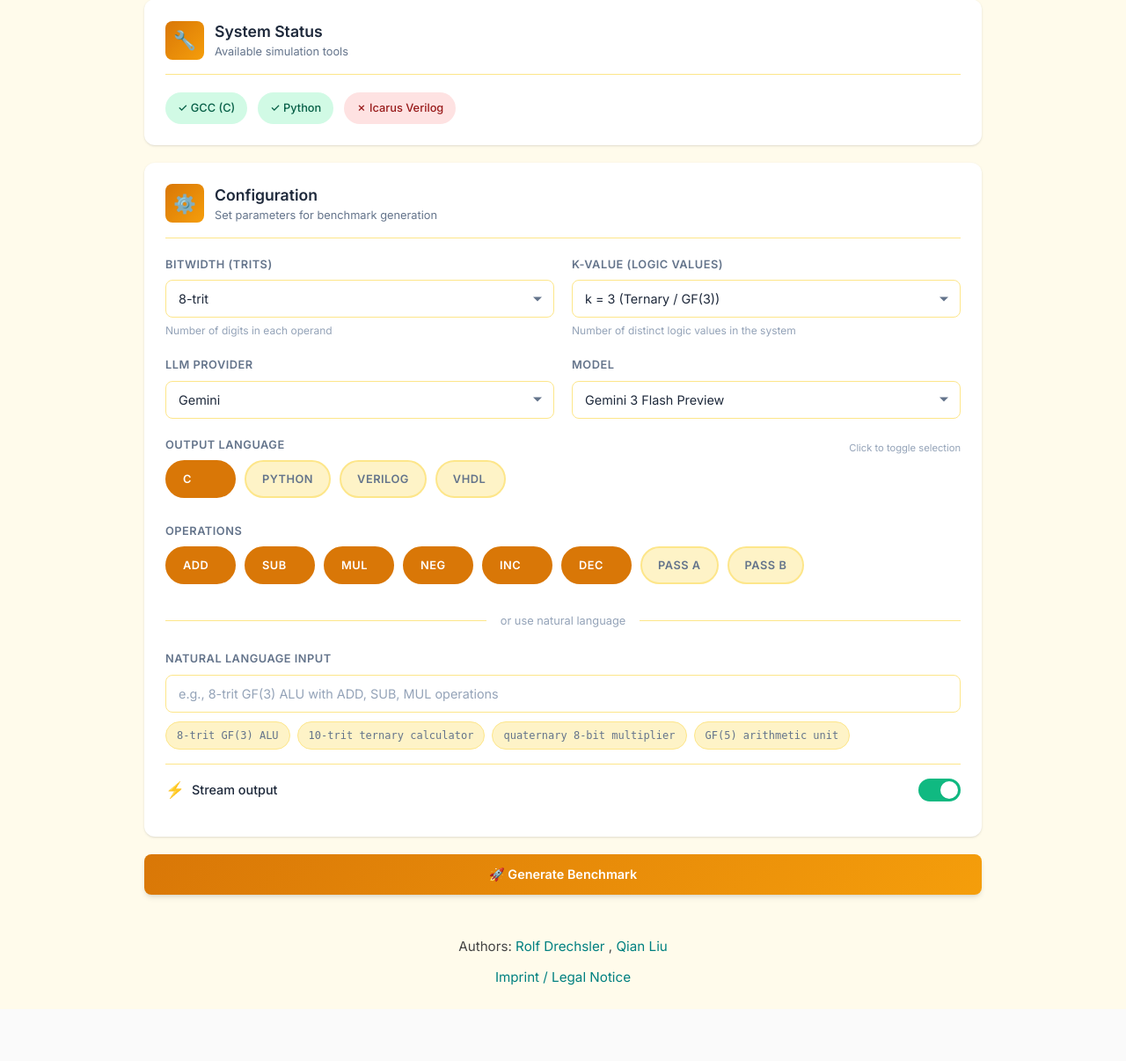
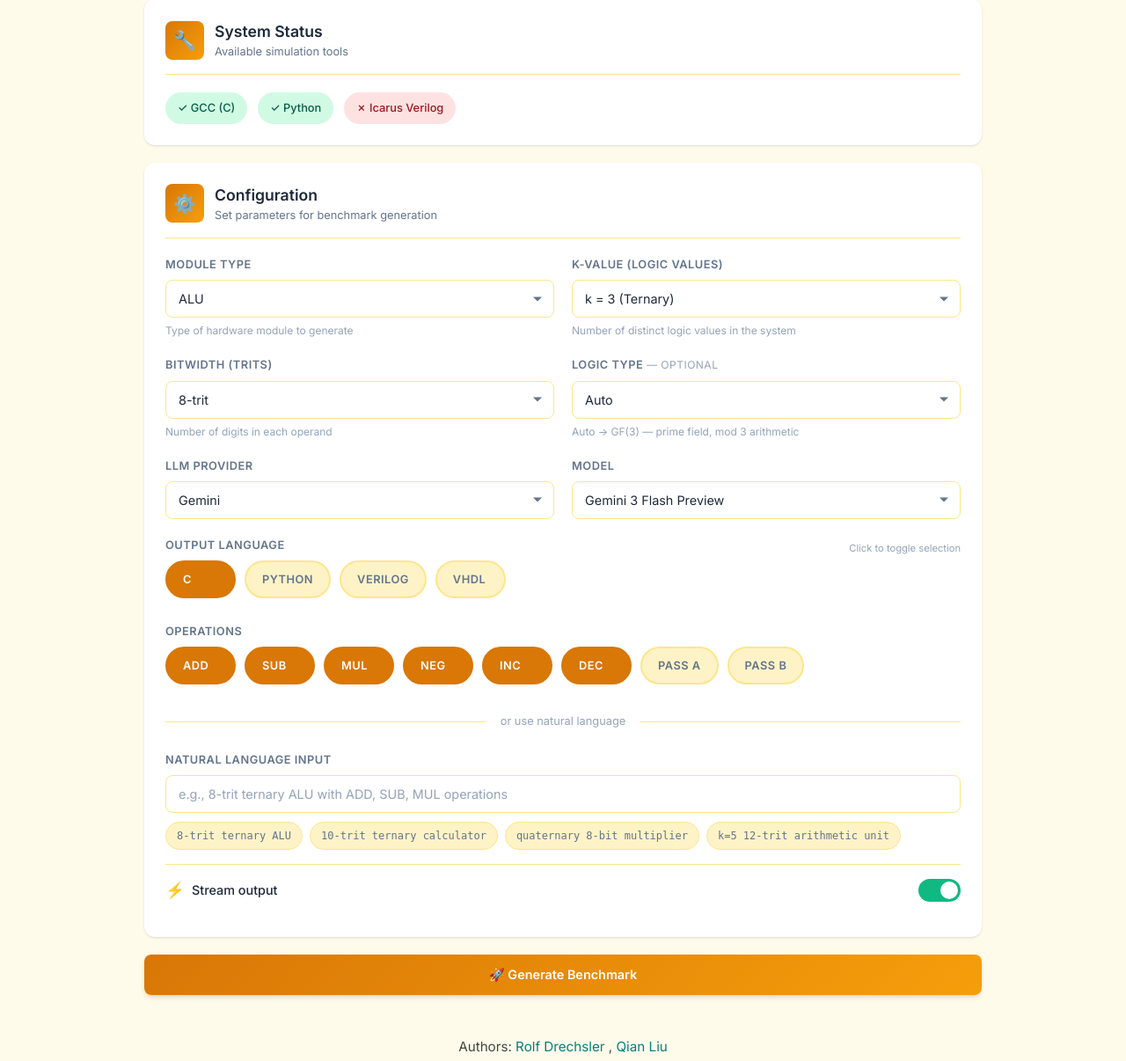
Before and after one commit to QianLiu301/MVLBenchmarkGenerator, a Flask app: page / in a window 1280 px wide. Shown: the part 162-1368 px from the top of the page at 88% size. Before the commit the page ends 1309 px from the top, so only its background shows below. Run offline with Flask 3, Linux system fonts and the light colour scheme.

Commit message:
Add Module Type and Logic Type (GF) dropdowns, decouple GF from K-Value
- Add Module Type selector: ALU, Counter, Register, CPU-RISC-V
- Add optional Logic Type (GF) dropdown that auto-populates based on K-Value:
  - Prime K: shows GF(p) (e.g., GF(3) for k=3)
  - Prime power K: shows GF(p^m) (e.g., GF(2^2) for k=4)
  - Non-prime-power K: shows "mod k" with note that no GF exists
- Remove GF(3) reference from K-Value dropdown options
- Update backend API to accept and validate module_type and logic_type
- Add _resolve_logic_type() helper to determine Galois Field from K-Value
- Update prompt templates to remove hardcoded GF references
- Update filename pattern from gf{k} to k{k} convention

https://claude.ai/code/session_01P1BkSknS42wAqnT5yZJnfo

```diff
--- a/web/app.py
+++ b/web/app.py
@@ -89,8 +89,10 @@ def api_generate():
 
         llm_provider = data.get('llm', 'groq')
         model = data.get('model', None)
+        module_type = data.get('module_type', 'alu')
         k_value = int(data.get('k_value', 3))
         bitwidth = int(data.get('bitwidth', 8))
+        logic_type = data.get('logic_type', 'auto')
         language = data.get('language', 'c')
         operations = data.get('operations', ['ADD', 'SUB', 'MUL', 'NEG', 'INC', 'DEC'])
         natural_input = data.get('natural_input', '').strip()
@@ -105,11 +107,16 @@ def api_generate():
         if language not in ['c', 'python', 'verilog', 'vhdl']:
             return jsonify({'success': False, 'error': 'Language must be c, python, verilog, or vhdl'}), 400
 
+        valid_module_types = ['alu', 'counter', 'register', 'cpu-risc-v']
+        if module_type not in valid_module_types:
+            return jsonify({'success': False, 'error': f'Module type must be one of: {", ".join(valid_module_types)}'}), 400
+
         # Create generator and generate
         print(f"\n📋 [API] Generate request:")
         print(f"   Requested provider: {llm_provider}")
         print(f"   Requested model: {model or '(default)'}")
-        print(f"   Parameters: k={k_value}, bitwidth={bitwidth}, lang={language}")
+        print(f"   Module type: {module_type}")
+        print(f"   Parameters: k={k_value}, bitwidth={bitwidth}, logic_type={logic_type}, lang={language}")
         if natural_input:
             print(f"   Natural input: {natural_input}")
 
@@ -130,7 +137,9 @@ def api_generate():
             bitwidth=bitwidth,
             language=language,
             operations=operations,
-            natural_input=natural_input
+            natural_input=natural_input,
+            module_type=module_type,
+            logic_type=logic_type
         )
 
         return jsonify(result)
@@ -151,8 +160,10 @@ def api_generate_stream():
 
         llm_provider = data.get('llm', 'groq')
         model = data.get('model', None)
+        module_type = data.get('module_type', 'alu')
         k_value = int(data.get('k_value', 3))
         bitwidth = int(data.get('bitwidth', 8))
+        logic_type = data.get('logic_type', 'auto')
         language = data.get('language', 'c')
         operations = data.get('operations', ['ADD', 'SUB', 'MUL', 'NEG', 'INC', 'DEC'])
         natural_input = data.get('natural_input', '').strip()
@@ -167,7 +178,8 @@ def api_generate_stream():
 
         print(f"\n📋 [API] Stream generate request:")
         print(f"   Requested provider: {llm_provider}")
-        print(f"   Parameters: k={k_value}, bitwidth={bitwidth}, lang={language}")
+        print(f"   Module type: {module_type}")
+        print(f"   Parameters: k={k_value}, bitwidth={bitwidth}, logic_type={logic_type}, lang={language}")
         if natural_input:
             print(f"   Natural input: {natural_input}")
 
@@ -184,7 +196,9 @@ def api_generate_stream():
                     bitwidth=bitwidth,
                     language=language,
                     operations=operations,
-                    natural_input=natural_input
+                    natural_input=natural_input,
+                    module_type=module_type,
+                    logic_type=logic_type
                 ):
                     if event_type == "chunk":
                         yield f"data: {json.dumps({'type': 'chunk', 'content': event_data})}\n\n"
--- a/web/templates/index.html
+++ b/web/templates/index.html
@@ -930,9 +930,44 @@
                 </div>
             </div>
 
-            <!-- Row 1: K-Value and Bitwidth -->
+            <!-- Row 1: Module Type and K-Value -->
             <div class="form-row">
-                 <div class="form-group">
+                <div class="form-group">
+                    <label>Module Type</label>
+                    <div class="select-wrapper">
+                        <select id="module-type">
+                            <option value="alu" selected>ALU</option>
+                            <option value="counter">Counter</option>
+                            <option value="register">Register</option>
+                            <option value="cpu-risc-v">CPU-RISC-V</option>
+                        </select>
+                    </div>
+                    <div class="hint">Type of hardware module to generate</div>
+                </div>
+                <div class="form-group">
+                    <label>K-Value (Logic Values)</label>
+                    <div class="select-wrapper">
+                        <select id="k-value" onchange="onKValueChange()">
+                            <option value="2">k = 2 (Binary)</option>
+                            <option value="3" selected>k = 3 (Ternary)</option>
+                            <option value="4">k = 4 (Quaternary)</option>
+                            <option value="5">k = 5</option>
+                            <option value="6">k = 6</option>
+                            <option value="7">k = 7</option>
+                            <option value="custom">Custom...</option>
+                        </select>
+                    </div>
+                    <div class="custom-input-row" id="k-value-custom-row" style="display:none;">
+                        <input type="number" id="k-value-custom" min="2" max="16" step="1" placeholder="Enter 2-16">
+                        <div class="validation-hint" id="k-value-hint"></div>
+                    </div>
+                    <div class="hint">Number of distinct logic values in the system</div>
+                </div>
+            </div>
+
+            <!-- Row 2: Bitwidth and Logic Type -->
+            <div class="form-row">
+                <div class="form-group">
                     <label>Bitwidth (Trits)</label>
                     <div class="select-wrapper">
                         <select id="bitwidth" onchange="onBitwidthChange()">
@@ -950,23 +985,13 @@
                     <div class="hint">Number of digits in each operand</div>
                 </div>
                 <div class="form-group">
-                    <label>K-Value (Logic Values)</label>
+                    <label>Logic Type <span style="font-weight: 400; color: var(--text-muted); font-size: 0.75rem;">— Optional</span></label>
                     <div class="select-wrapper">
-                        <select id="k-value" onchange="onKValueChange()">
-                            <option value="2">k = 2 (Binary)</option>
-                            <option value="3" selected>k = 3 (Ternary / GF(3))</option>
-                            <option value="4">k = 4 (Quaternary)</option>
-                            <option value="5">k = 5</option>
-                            <option value="6">k = 6</option>
-                            <option value="7">k = 7</option>
-                            <option value="custom">Custom...</option>
+                        <select id="logic-type">
+                            <option value="auto" selected>Auto</option>
                         </select>
                     </div>
-                    <div class="custom-input-row" id="k-value-custom-row" style="display:none;">
-                        <input type="number" id="k-value-custom" min="2" max="16" step="1" placeholder="Enter 2-16">
-                        <div class="validation-hint" id="k-value-hint"></div>
-                    </div>
-                    <div class="hint">Number of distinct logic values in the system</div>
+                    <div class="hint" id="logic-type-hint">Auto → GF(3) — prime field, mod 3 arithmetic</div>
                 </div>
             </div>
 
@@ -1058,12 +1083,12 @@
             <!-- Natural Language Input -->
             <div class="form-group">
                 <label>Natural Language Input</label>
-                <input type="text" id="natural-input" placeholder="e.g., 8-trit GF(3) ALU with ADD, SUB, MUL operations">
+                <input type="text" id="natural-input" placeholder="e.g., 8-trit ternary ALU with ADD, SUB, MUL operations">
                 <div class="example-tags">
-                    <span class="example-tag" onclick="setExample('8-trit GF(3) ALU')">8-trit GF(3) ALU</span>
+                    <span class="example-tag" onclick="setExample('8-trit ternary ALU')">8-trit ternary ALU</span>
                     <span class="example-tag" onclick="setExample('10-trit ternary calculator')">10-trit ternary calculator</span>
                     <span class="example-tag" onclick="setExample('quaternary 8-bit multiplier')">quaternary 8-bit multiplier</span>
-                    <span class="example-tag" onclick="setExample('GF(5) arithmetic unit')">GF(5) arithmetic unit</span>
+                    <span class="example-tag" onclick="setExample('k=5 12-trit arithmetic unit')">k=5 12-trit arithmetic unit</span>
                 </div>
             </div>
 
@@ -1098,7 +1123,7 @@
                 <div class="result-icon" id="gen-result-icon">✓</div>
                 <div class="result-info">
                     <h3 id="gen-result-title">Generation Complete</h3>
-                    <p id="gen-result-subtitle">mvl_alu_gf3_8bit.c • Gemini</p>
+                    <p id="gen-result-subtitle">mvl_alu_k3_8bit.c • Gemini</p>
                 </div>
             </div>
 
@@ -1423,6 +1448,7 @@
             checkTools();
             setupCheckboxes();
             onLlmProviderChange();
+            updateLogicTypeOptions();
         });
 
         function setupCheckboxes() {
@@ -1534,7 +1560,79 @@
             } else {
                 row.style.display = 'none';
             }
-        }
+            updateLogicTypeOptions();
+        }
+
+        // ============================================================
+        // Logic Type (Galois Field) — auto-populated based on K-Value
+        // ============================================================
+        function isPrime(n) {
+            if (n < 2) return false;
+            if (n < 4) return true;
+            if (n % 2 === 0 || n % 3 === 0) return false;
+            for (let i = 5; i * i <= n; i += 6) {
+                if (n % i === 0 || n % (i + 2) === 0) return false;
+            }
+            return true;
+        }
+
+        function getPrimePower(n) {
+            if (n < 2) return null;
+            if (isPrime(n)) return { p: n, m: 1 };
+            for (let p = 2; p * p <= n; p++) {
+                if (!isPrime(p)) continue;
+                let val = p, m = 1;
+                while (val < n) { val *= p; m++; }
+                if (val === n) return { p, m };
+            }
+            return null;
+        }
+
+        function gfLabel(pp) {
+            if (!pp) return null;
+            if (pp.m === 1) return `GF(${pp.p})`;
+            return `GF(${pp.p}\u00B2${pp.m > 2 ? '\u00B3'.replace('\u00B3', superscript(pp.m)) : ''})`.replace(
+                `GF(${pp.p}\u00B2${pp.m > 2 ? '\u00B3'.replace('\u00B3', superscript(pp.m)) : ''})`,
+                `GF(${pp.p}${toSuperscript(pp.m)})`
+            );
+        }
+
+        function toSuperscript(n) {
+            const sup = { '0':'⁰','1':'¹','2':'²','3':'³','4':'⁴','5':'⁵','6':'⁶','7':'⁷','8':'⁸','9':'⁹' };
+            return String(n).split('').map(c => sup[c] || c).join('');
+        }
+
+        function updateLogicTypeOptions() {
+            const k = getEffectiveKValue();
+            const sel = document.getElementById('logic-type');
+            const hint = document.getElementById('logic-type-hint');
+
+            if (isNaN(k) || k < 2) {
+                sel.innerHTML = '<option value="auto" selected>Auto</option>';
+                hint.textContent = '';
+                return;
+            }
+
+            const pp = getPrimePower(k);
+            sel.innerHTML = '';
+
+            if (pp) {
+                const label = pp.m === 1 ? `GF(${pp.p})` : `GF(${pp.p}${toSuperscript(pp.m)})`;
+                const desc = pp.m === 1 ? 'prime field' : 'extension field';
+                sel.innerHTML = `<option value="auto" selected>Auto</option>` +
+                                `<option value="gf">${label}</option>`;
+                hint.textContent = `Auto → ${label} — ${desc}, mod ${k} arithmetic`;
+            } else {
+                sel.innerHTML = `<option value="auto" selected>Auto</option>`;
+                hint.textContent = `Auto → mod ${k} — no Galois Field exists for k=${k}`;
+                hint.style.color = '#b45309';
+            }
+        }
+
+        // Update Logic Type when custom K-Value input changes
+        document.getElementById('k-value-custom').addEventListener('input', function() {
+            updateLogicTypeOptions();
+        });
 
         // Get the effective value (dropdown or custom input)
         function getEffectiveBitwidth() {
@@ -1708,8 +1806,10 @@
             const provider = document.getElementById('llm-provider').value;
             const modelGroup = document.getElementById('llm-model-group');
             const model = modelGroup.style.display !== 'none' ? document.getElementById('llm-model').value : null;
+            const moduleType = document.getElementById('module-type').value;
             const kValue = getEffectiveKValue();
             const bitwidth = getEffectiveBitwidth();
+            const logicType = document.getElementById('logic-type').value;
             const languages = getSelectedItems('language-group');
             const operations = getSelectedItems('operations-group');
             const naturalInput = document.getElementById('natural-input').value.trim();
@@ -1762,8 +1862,10 @@
             const baseRequest = {
                 llm: provider,
                 model: model,
+                module_type: moduleType,
                 k_value: effectiveK,
                 bitwidth: effectiveBits,
+                logic_type: logicType,
                 operations: operations,
                 natural_input: naturalInput,
                 stream: streamOutput
```
Also changed, not shown: src/mvl_generator.py (+78 -17 lines).
